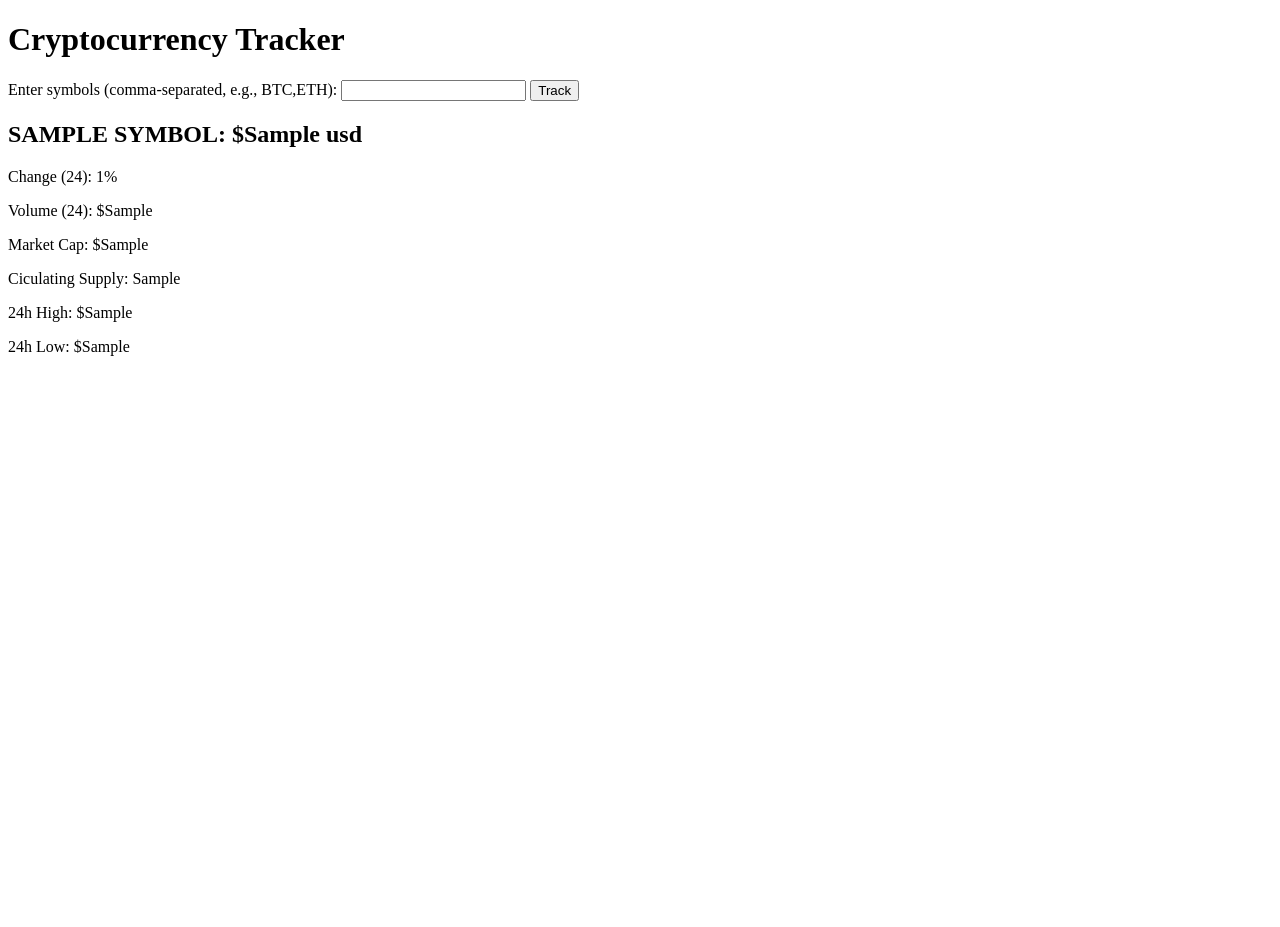
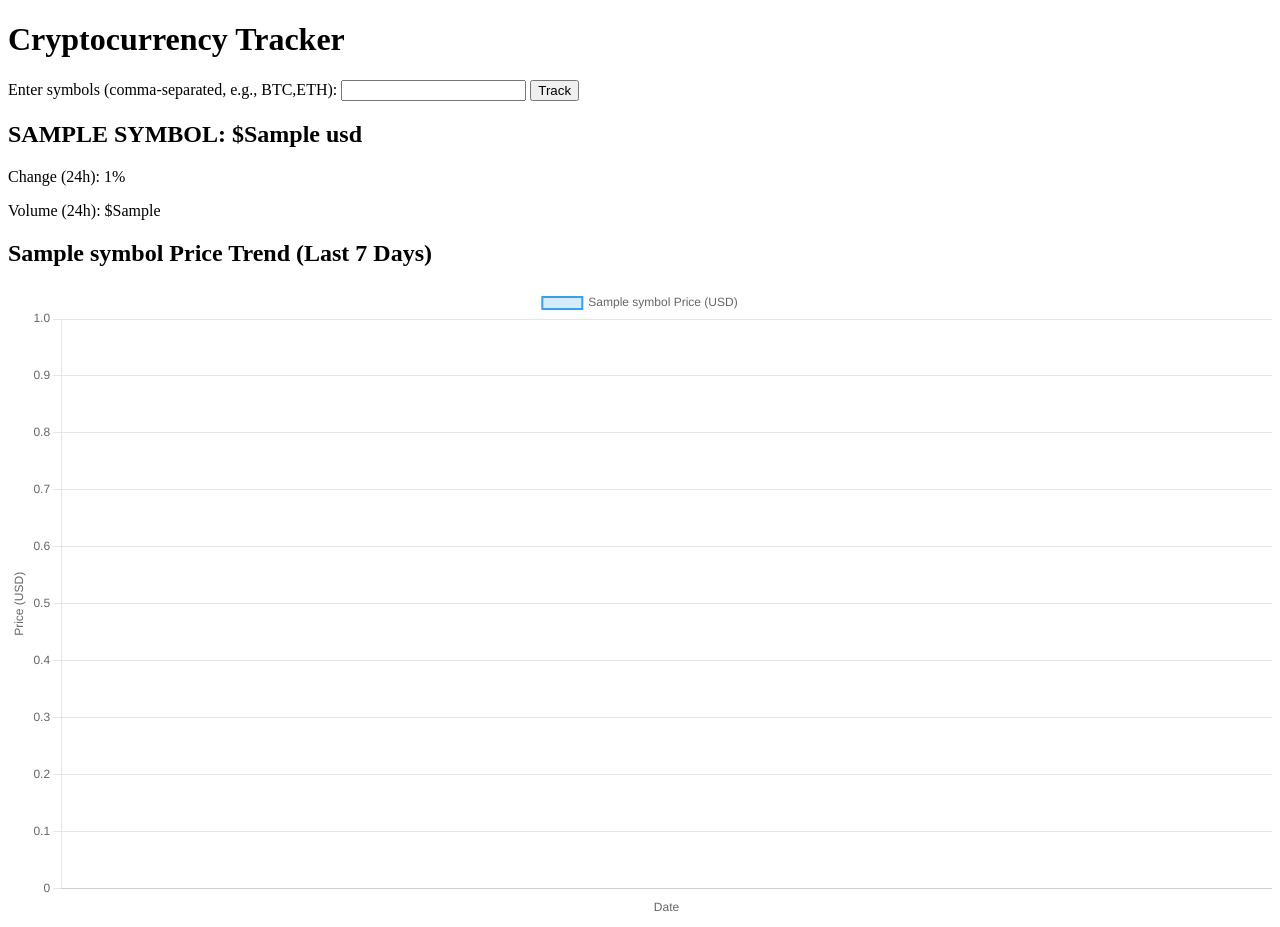
Before and after one commit to Isma3l-19/crypto_tracker, a Flask app: template app/templates/index.html in a window 1280 px wide. Before the commit the page ends 356 px from the top, so only its background shows below. Run offline with Flask 3, Linux system fonts and the light colour scheme; the template is opened without the code that fills it: most values are stand-ins (such as "Sample title", 1, 10 or a date in 2020).

Commit message:
Added chart js to the project

```diff
--- /dev/null
+++ b/app/static/index.js
@@ -0,0 +1,38 @@
+// Get data for the chart from hidden elements
+const labels = JSON.parse(document.getElementById('chartLabels').textContent);
+const dataPoints = JSON.parse(document.getElementById('chartDataPoints').textContent);
+const symbol = document.getElementById('chartSymbol').textContent;
+
+// Configure Chart.js
+const ctx = document.getElementById('priceChart').getContext('2d');
+const priceChart = new Chart(ctx, {
+    type: 'line',
+    data: {
+        labels: labels,
+        datasets: [{
+            label: `${symbol} Price (USD)`,
+            data: dataPoints,
+            backgroundColor: 'rgba(54, 162, 235, 0.2)',
+            borderColor: 'rgba(54, 162, 235, 1)',
+            borderWidth: 2,
+            fill: true,
+        }]
+    },
+    options: {
+        scales: {
+            x: {
+                title: {
+                    display: true,
+                    text: 'Date'
+                }
+            },
+            y: {
+                title: {
+                    display: true,
+                    text: 'Price (USD)'
+                }
+            }
+        },
+        responsive: true,
+    }
+});
--- a/app/templates/index.html
+++ b/app/templates/index.html
@@ -9,27 +9,39 @@
     <h1>Cryptocurrency Tracker</h1>
 
     <!-- Form to enter cryptocurrency symbols -->
-     <form action="/", method="POST">
+    <form action="/" method="POST">
         <label for="symbols">Enter symbols (comma-separated, e.g., BTC,ETH):</label>
         <input type="text" id="symbols" name="symbols" required>
         <button type="submit">Track</button>
-     </form>
+    </form>
 
-     <!-- Display the cryptocurrency data -->
+    <!-- Display the cryptocurrency data -->
     <div>
         {% if data.error %}
             <p style="color: red;">Error: {{ data.error }}</p>
         {% else %}
             {% for symbol, info in data.items() %}
                 <h2>{{ symbol | upper }}: ${{ info['usd'] }}</h2>
-                <p>Change (24): {{ info['percent_change_24h'] }}%</p>
-                <p>Volume (24): ${{ info['volume_24h'] }}</p>
-                <p>Market Cap: ${{ info['market_cap'] }}</p>
-                <p>Ciculating Supply: {{ info['circulating_supply'] }}</p>
-                <p>24h High: ${{ info['high_24h'] }}</p>
-                <p>24h Low: ${{ info['low_24h'] }}</p>
-                {% endfor %}
+                <p>Change (24h): {{ info['percent_change_24h'] }}%</p>
+                <p>Volume (24h): ${{ info['volume_24h'] }}</p>
+            {% endfor %}
         {% endif %}
     </div>
+
+    <!-- Hidden elements to pass data to JavaScript -->
+    <div id="chartLabels" style="display:none;">{{ historical_data.dates | tojson }}</div>
+    <div id="chartDataPoints" style="display:none;">{{ historical_data.prices | tojson }}</div>
+    <div id="chartSymbol" style="display:none;">{{ symbol }}</div>
+
+    <!-- Chart container -->
+    <h2>{{ symbol }} Price Trend (Last 7 Days)</h2>
+    <canvas id="priceChart" width="400" height="200"></canvas>
+
+    <!-- Chart.js library -->
+    <script src="https://cdn.jsdelivr.net/npm/chart.js"></script>
+    <!-- External JavaScript file -->
+    <script src="{{ url_for('static', filename='index.js') }}"></script>
 </body>
+
+
 </html>
```
Also changed, not shown: app/routes.py (+9 -4 lines), app/services/crypto_service.py (+17 -4 lines).
